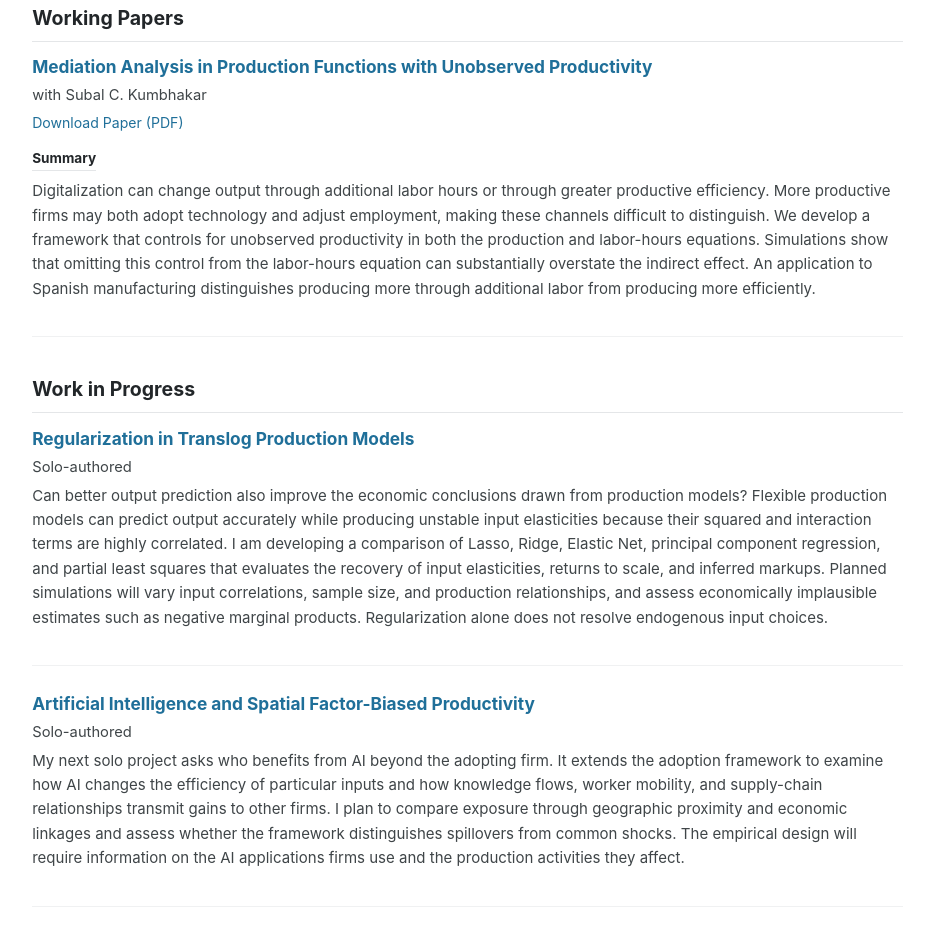
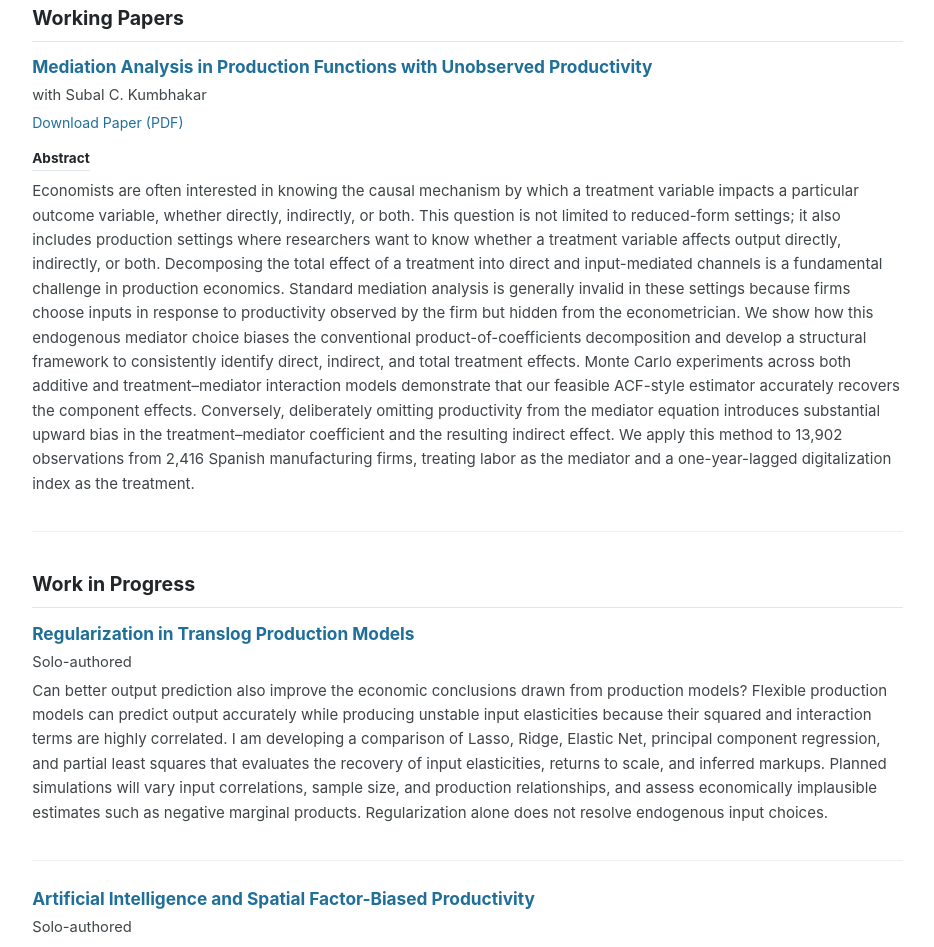
Before and after one commit to abiodunmusbaudeen/abiodunmusbaudeen.github.io, a plain HTML site: page research.html in a window 1280 px wide. Shown: the part 1669-2616 px from the top of the page, without its empty margins (303-1237 px from the left). Drawn offline with Linux system fonts and the light colour scheme.

Commit message:
Refresh job market documents and publish mediation abstract

```diff
--- a/research.html
+++ b/research.html
@@ -33,7 +33,7 @@
         <li><a href="index.html">About</a></li>
         <li><a href="research.html" aria-current="page">Research</a></li>
         <li><a href="teaching.html">Teaching</a></li>
-        <li><a href="files/cv.pdf?v=20261105-cv-committee-position">CV</a></li>
+        <li><a href="files/cv.pdf?v=20261125-jmp">CV</a></li>
         <li><a href="contact.html">Contact</a></li>
       </ul>
     </nav>
@@ -74,7 +74,7 @@
   <main class="content" id="main">
 
     <h1>Research</h1>
-    <p class="doc-links"><a href="files/research-statement.pdf?v=20261105-rs-v3">Research Statement</a></p>
+    <p class="doc-links"><a href="files/research-statement.pdf?v=20261125-jmp">Research Statement</a></p>
 
     <h2>Job Market Paper</h2>
     <div class="paper" id="jmp">
@@ -82,7 +82,7 @@
       <p class="coauthors">with Subal C. Kumbhakar</p>
       <p class="plinks">
         <a href="https://abiodunmusbaudeen.com/digitalization_paper/Digitalization__Factor_Bias_Productivity__and_the_Labor_Share.pdf" download="Musbaudeen-Job-Market-Paper.pdf">Download Latest Version (PDF)</a>
-        <a href="files/research-statement.pdf?v=20261105-rs-v3">Research Statement</a>
+        <a href="files/research-statement.pdf?v=20261125-jmp">Research Statement</a>
       </p>
       <p class="abstract-label">Abstract</p>
       <p class="abstract">
@@ -126,15 +126,23 @@
       <h3 class="ptitle">Mediation Analysis in Production Functions with Unobserved Productivity</h3>
       <p class="coauthors">with Subal C. Kumbhakar</p>
       <p class="plinks"><a href="files/mediation-in-production-functions.pdf" download>Download Paper (PDF)</a></p>
-      <p class="abstract-label">Summary</p>
+      <p class="abstract-label">Abstract</p>
       <p class="abstract">
-        Digitalization can change output through additional labor hours or through greater productive
-        efficiency. More productive firms may both adopt technology and adjust employment, making these
-        channels difficult to distinguish. We develop a framework that controls for unobserved
-        productivity in both the production and labor-hours equations. Simulations show that omitting
-        this control from the labor-hours equation can substantially overstate the indirect effect.
-        An application to Spanish manufacturing distinguishes producing more through additional labor
-        from producing more efficiently.
+        Economists are often interested in knowing the causal mechanism by which a treatment variable
+        impacts a particular outcome variable, whether directly, indirectly, or both. This question is not
+        limited to reduced-form settings; it also includes production settings where researchers want to know
+        whether a treatment variable affects output directly, indirectly, or both. Decomposing the total effect
+        of a treatment into direct and input-mediated channels is a fundamental challenge in production economics.
+        Standard mediation analysis is generally invalid in these settings because firms choose inputs
+        in response to productivity observed by the firm but hidden from the econometrician. We show how
+        this endogenous mediator choice biases the conventional product-of-coefficients decomposition and
+        develop a structural framework to consistently identify direct, indirect, and total treatment effects.
+        Monte Carlo experiments across both additive and treatment–mediator interaction models demonstrate
+        that our feasible ACF-style estimator accurately recovers the component effects. Conversely,
+        deliberately omitting productivity from the mediator equation introduces substantial upward bias
+        in the treatment–mediator coefficient and the resulting indirect effect. We apply this method to
+        13,902 observations from 2,416 Spanish manufacturing firms, treating labor as the mediator and a
+        one-year-lagged digitalization index as the treatment.
       </p>
     </div>
 
@@ -199,7 +207,7 @@
       <a href="index.html">About</a>
       <a href="research.html">Research</a>
       <a href="teaching.html">Teaching</a>
-      <a href="files/cv.pdf?v=20261105-cv-committee-position">CV</a>
+      <a href="files/cv.pdf?v=20261125-jmp">CV</a>
       <a href="contact.html">Contact</a>
       <a href="mailto:amusbau1@binghamton.edu">Email</a>
     </div>
```
Also changed, not shown: contact.html (+2 -2 lines), index.html (+4 -4 lines), teaching.html (+3 -3 lines), 2 other files.
